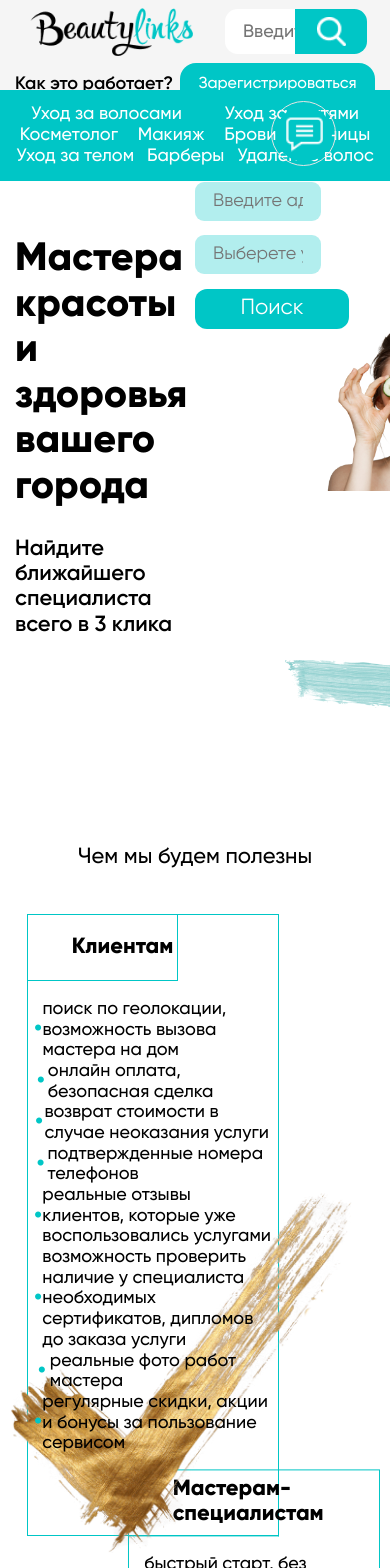
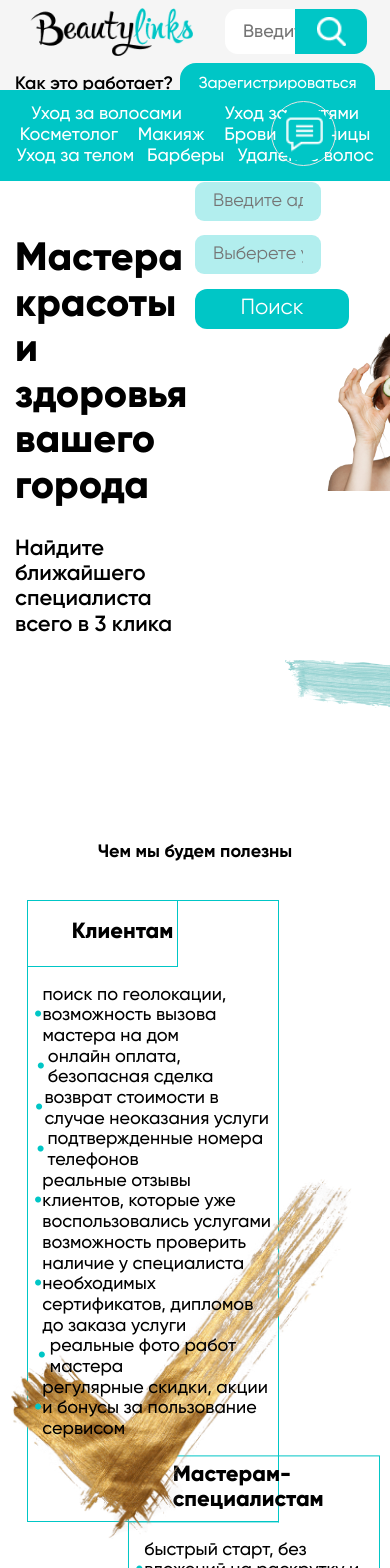
Before and after one commit to MykhailKo/beauty-links, a React (Create React App) app: page / in a window 390 px wide. Shown: the top 1568 px of the page. Built offline with nearby package versions, Linux system fonts and the light colour scheme; the HTML template or start-up script is replaced by a standard one.

Commit message:
made section title responsive
added different fonts for mobile and desktop

```diff
--- a/src/components/Landing/MainSection/SecTitle/SecTitle.module.css
+++ /dev/null
@@ -1,10 +0,0 @@
-.secTitle {
-    width: 100%;
-    display: flex;
-    justify-content: center;
-    font-size: 1.222em;
-    font-family: 'Gilroy';
-    font-weight: 500;
-    color: var(--text-color);
-    margin: 1em 0 2em 0;
-}
--- /dev/null
+++ b/src/components/Landing/MainSection/SecTitle/SecTitle.module.scss
@@ -0,0 +1,18 @@
+@import "../../../../assets/scss/widths";
+
+.secTitle {
+  font-family: "Gilroy";
+  font-style: normal;
+  font-weight: bold;
+  font-size: 18px;
+  line-height: 23px;
+  text-align: center;
+  width: 100%;
+  color: var(--text-color);
+  margin: 1em 0 2em 0;
+  @media (min-width: $break-sm) {
+    font-weight: 300;
+    font-size: 22px;
+    line-height: 25px;
+  }
+}
```
Also changed, not shown: src/components/Landing/MainSection/SecTitle/SecTitle.js (+3 -5 lines).
